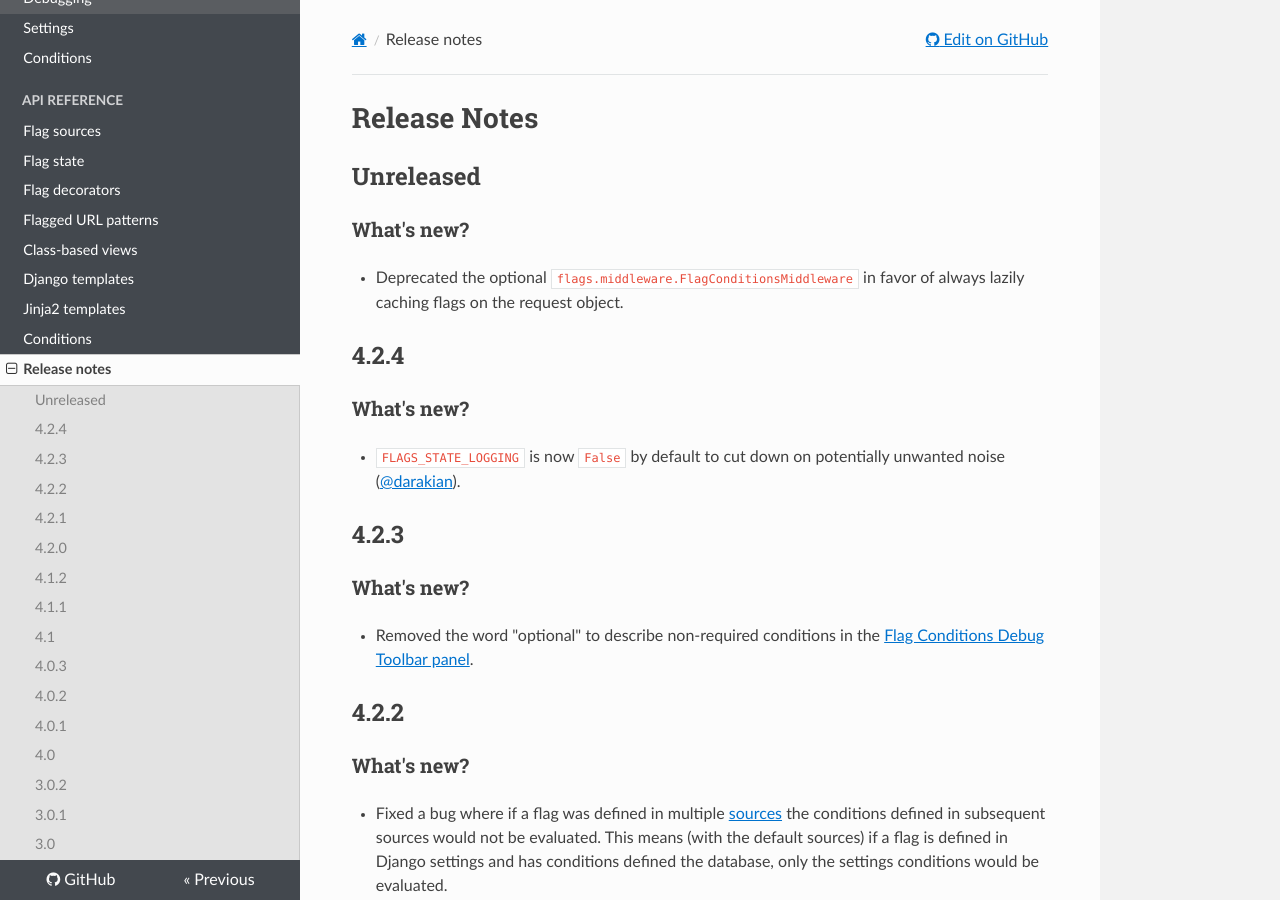
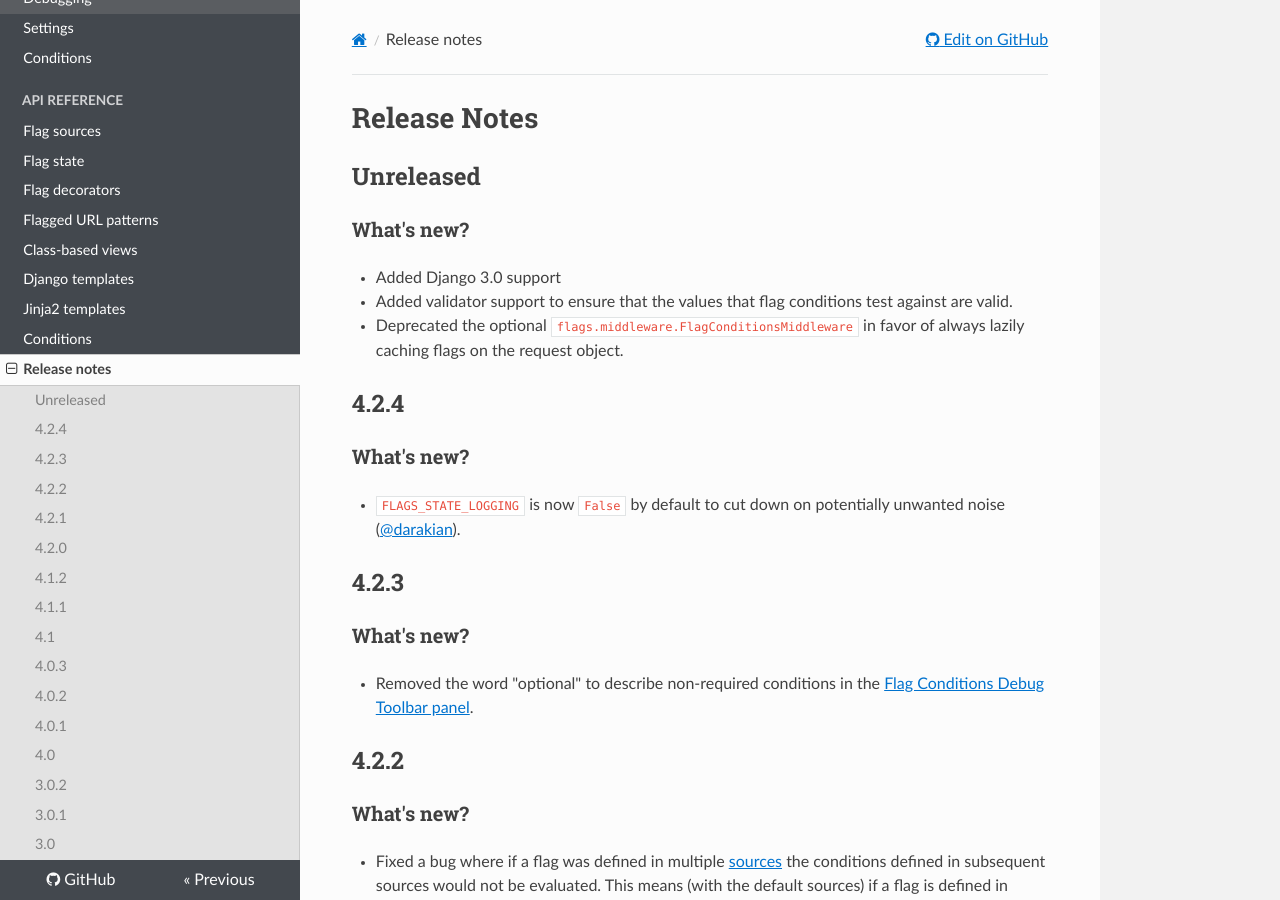
Before and after one commit to cfpb/django-flags, an MkDocs documentation site: the page built from docs/releasenotes.md, in a window 1280 px wide and 900 px high. Built offline with MkDocs 1.6.1, drawn with Linux system fonts in a browser that asks for light colours; nearby versions of some CDN libraries; old or Windows-style settings are respelled for this version of MkDocs.

Commit message:
Add validators to the release notes

```diff
--- a/docs/releasenotes.md
+++ b/docs/releasenotes.md
@@ -4,6 +4,8 @@
 
 ### What's new?
 
+- Added Django 3.0 support
+- Added validator support to ensure that the values that flag conditions test against are valid.
 - Deprecated the optional `flags.middleware.FlagConditionsMiddleware` in favor of always lazily caching flags on the request object.
 
 ## 4.2.4
```
